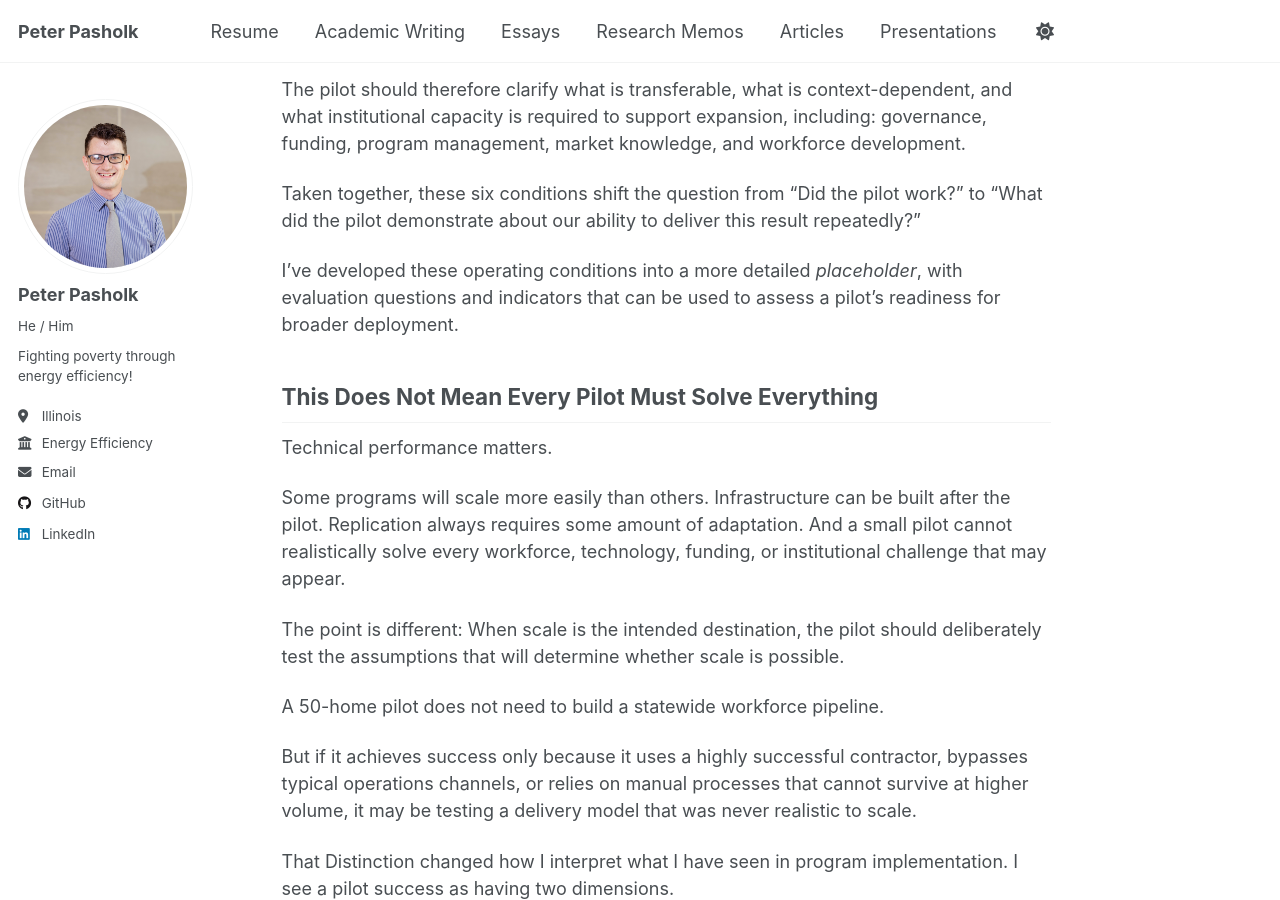
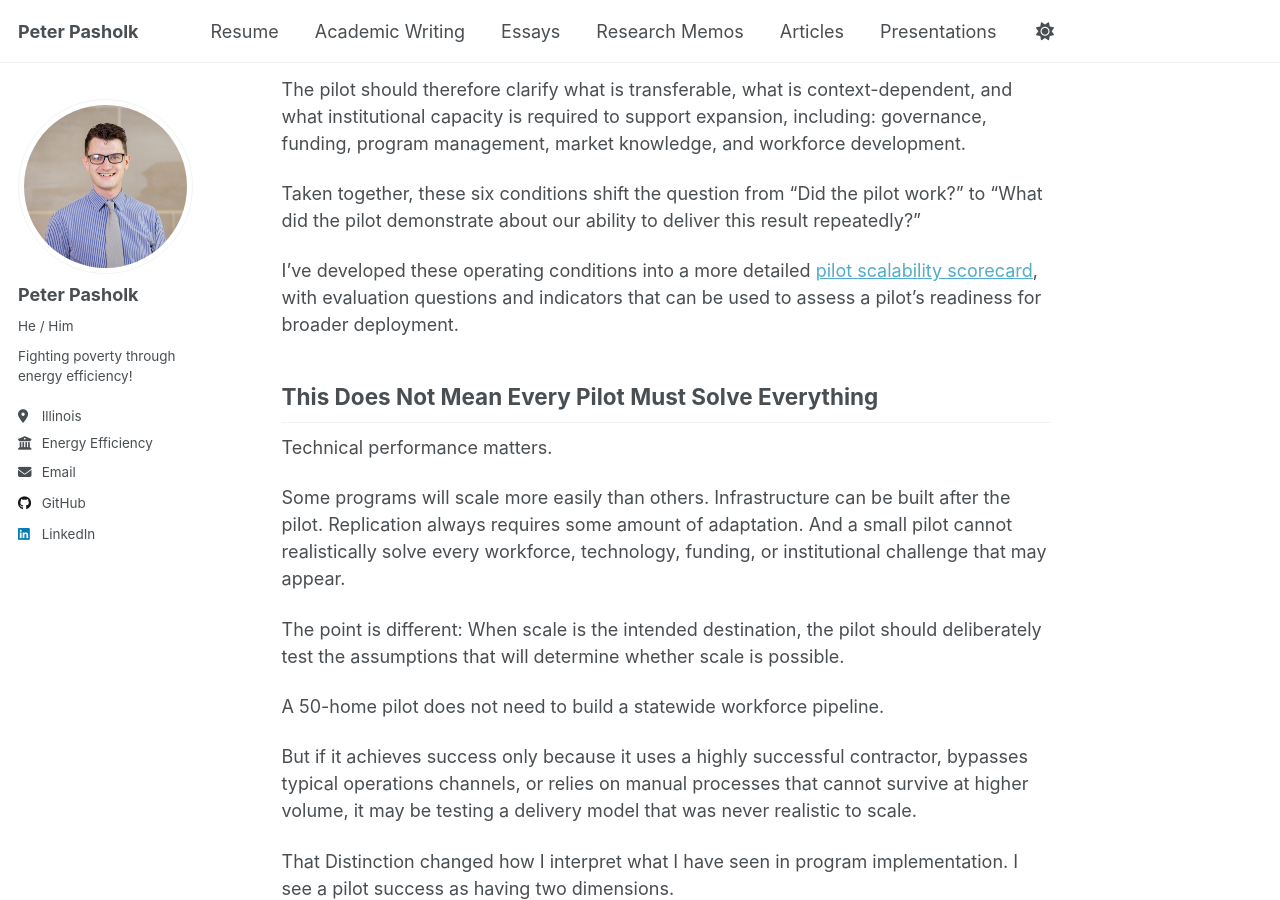
Before and after one commit to ppasholk/ppasholk.github.io, a Jekyll site: the page built from _teaching/pilot-to-portfolio.md, in a window 1280 px wide and 900 px high, scrolled down 4251 px. Built offline with Jekyll 4.4.1, drawn with Linux system fonts in a browser that asks for light colours; a script that is not in the unit is left out.

Commit message:
Link pilot scalability scorecard in documentation
Updated placeholder reference to include a link to the pilot scalability scorecard.

```diff
--- a/_teaching/pilot-to-portfolio.md
+++ b/_teaching/pilot-to-portfolio.md
@@ -210,7 +210,7 @@ Taken together, these six conditions shift the question from
 deliver this result repeatedly?”
 
 I’ve developed these operating conditions into a more
-detailed *placeholder*,
+detailed [pilot scalability scorecard]({{ site.baseurl }}/files/pilot_scalability_scorecard.pdf),
 with evaluation questions and indicators that can be used to assess a pilot’s
 readiness for broader deployment.
 
```
